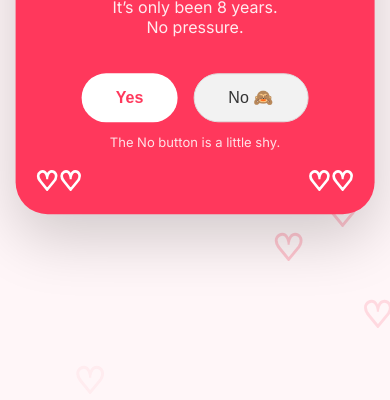
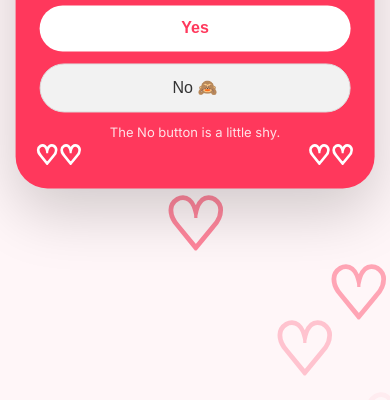
Before and after one commit to shxvamsingh/valentine-proposal, a plain HTML site: page index.html in a window 390 px wide. Shown: the part 444-844 px from the top of the page. Drawn offline with nearby package versions, Linux system fonts and the light colour scheme.

Commit message:
Update index.html

```diff
--- a/index.html
+++ b/index.html
@@ -23,24 +23,22 @@
   height: 100vh;
   background: var(--bg);
   font-family: 'Inter', sans-serif;
-  display: flex;
-  align-items: center;
-  justify-content: center;
   overflow: hidden;
 }
 
-/* WRAPPER keeps both screens aligned */
+/* CENTERING WRAPPER */
 .wrapper {
   position: relative;
   width: 100%;
   height: 100%;
-  display: flex;
-  align-items: center;
-  justify-content: center;
 }
 
 /* CARD */
 .card {
+  position: absolute;
+  top: 50%;
+  left: 50%;
+  transform: translate(-50%, -50%);
   width: min(92%, 640px);
   background: var(--pink);
   color: white;
@@ -48,11 +46,6 @@
   border-radius: 32px;
   box-shadow: 0 24px 60px rgba(0,0,0,0.18);
   text-align: center;
-  position: absolute;
-  opacity: 1;
-  transform: translate(-50%, -50%);
-  top: 50%;
-  left: 50%;
   transition: opacity 0.5s ease, transform 0.5s ease;
   z-index: 5;
 }
@@ -76,6 +69,7 @@
 .corner.bl { bottom: 18px; left: 20px; }
 .corner.br { bottom: 18px; right: 20px; }
 
+/* TEXT */
 h1 {
   font-family: 'Playfair Display', serif;
   font-size: 38px;
@@ -139,22 +133,46 @@
   line-height: 1.6;
 }
 
-/* FLOATING HEARTS */
+/* RISING HEARTS */
 .heart {
   position: fixed;
-  bottom: -40px;
-  font-size: 36px;
+  bottom: -80px;
+  font-size: 72px; /* 2x size */
   color: transparent;
-  -webkit-text-stroke: 2px rgba(255,56,92,0.45);
+  -webkit-text-stroke: 3px #FF385C; /* brand pink */
   animation: floatUp linear forwards;
   pointer-events: none;
   z-index: 1;
 }
 
 @keyframes floatUp {
-  from { transform: translateY(0); opacity: 0; }
-  20% { opacity: 0.6; }
-  to { transform: translateY(-110vh); opacity: 0; }
+  from {
+    transform: translateY(0);
+    opacity: 0;
+  }
+  20% {
+    opacity: 0.6;
+  }
+  to {
+    transform: translateY(-120vh);
+    opacity: 0;
+  }
+}
+
+/* MOBILE */
+@media (max-width: 480px) {
+  .card {
+    padding: 48px 24px;
+  }
+
+  h1 {
+    font-size: 30px;
+  }
+
+  .buttons {
+    flex-direction: column;
+    gap: 12px;
+  }
 }
 </style>
 </head>
@@ -215,16 +233,16 @@
 </div>
 
 <script>
-/* HEARTS FROM BOTTOM */
+/* RISING HEARTS */
 setInterval(() => {
   const h = document.createElement("div");
   h.className = "heart";
   h.innerText = "♡";
   h.style.left = Math.random() * 100 + "vw";
-  h.style.animationDuration = 10 + Math.random() * 6 + "s";
+  h.style.animationDuration = 14 + Math.random() * 6 + "s";
   document.body.appendChild(h);
-  setTimeout(() => h.remove(), 16000);
-}, 900);
+  setTimeout(() => h.remove(), 20000);
+}, 1200);
 
 /* NO BUTTON ESCAPE */
 const noBtn = document.getElementById("noBtn");
@@ -236,8 +254,8 @@
 
   noBtn.style.position = "fixed";
 
-  const x = Math.random() * (window.innerWidth - 120);
-  const y = Math.random() * (window.innerHeight - 120);
+  const x = Math.random() * (window.innerWidth - 140);
+  const y = Math.random() * (window.innerHeight - 140);
 
   noBtn.style.left = x + "px";
   noBtn.style.top = y + "px";
```
